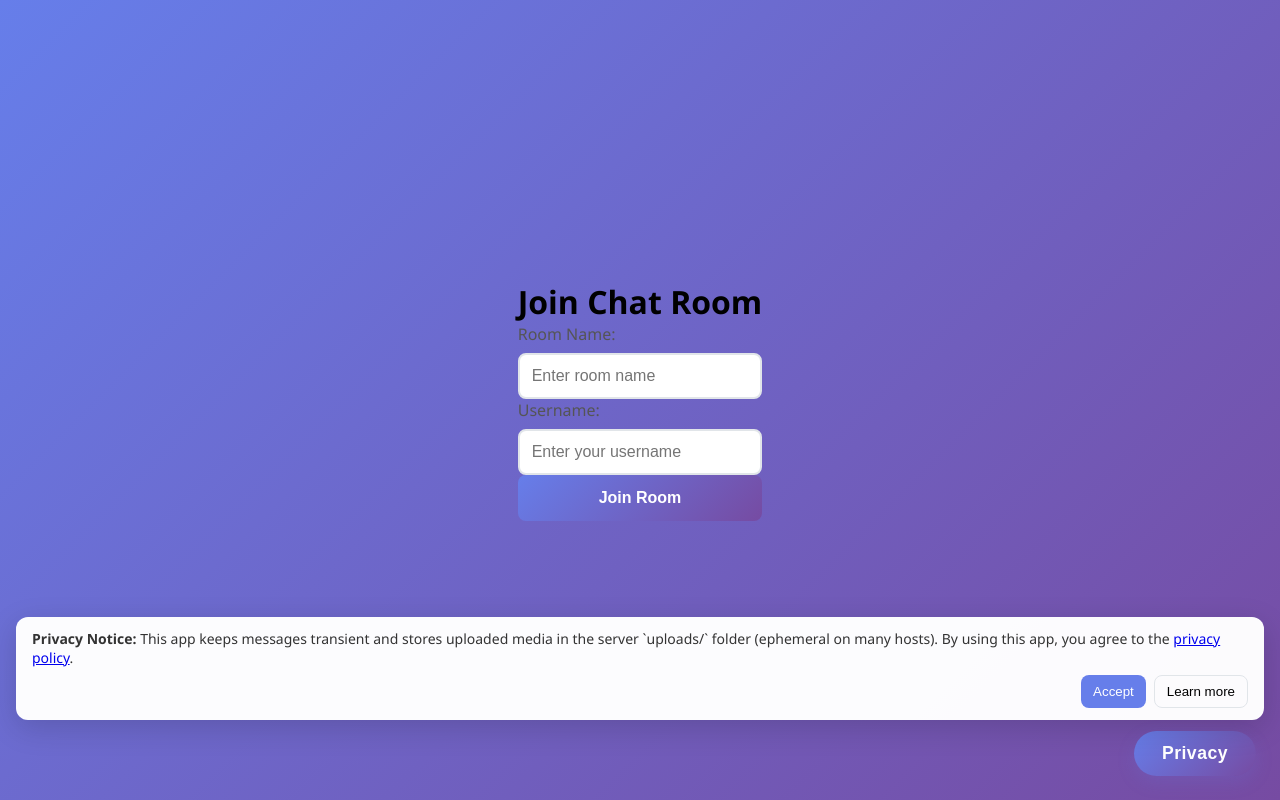
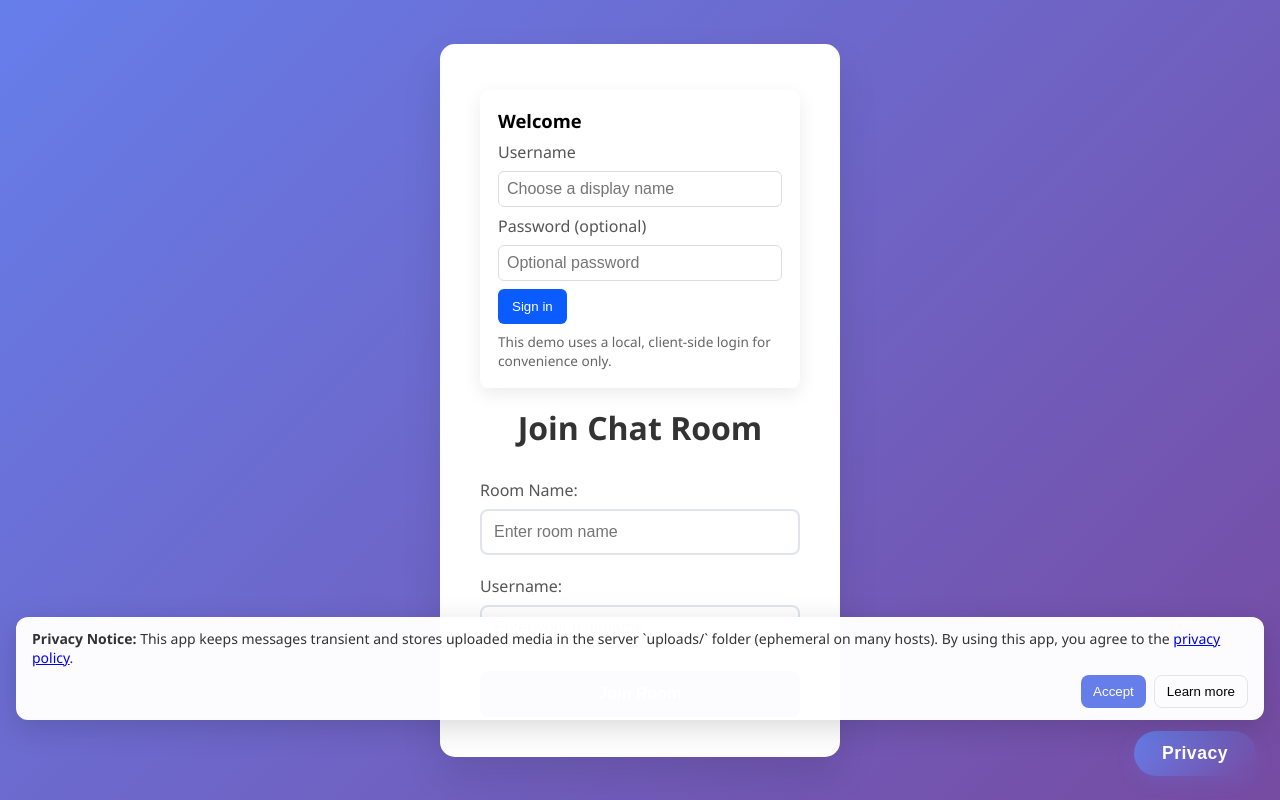
Before and after one commit to ManjusPrasad/REALTIME-CHAT-APP, a FastAPI app: page / in a window 1280 px wide. Run offline with FastAPI, Linux system fonts and the light colour scheme.

Commit message:
Revert "Remove client-side login UI and related JS/CSS"
This reverts commit 4a6d11e9445671584f2f7173f1199d04d774318f.

```diff
--- a/static/app.js
+++ b/static/app.js
@@ -17,6 +17,12 @@ class ChatApp {
         this.roomNameInput = document.getElementById('room-name');
         this.usernameInput = document.getElementById('username');
         this.joinBtn = document.getElementById('join-btn');
+        // Login elements
+        this.loginPanel = document.getElementById('login-panel');
+        this.loginForm = document.getElementById('login-form');
+        this.loginUsername = document.getElementById('login-username');
+        this.loginPassword = document.getElementById('login-password');
+        this.loginBtn = document.getElementById('login-btn');
 
         // Chat container elements
         this.chatContainer = document.getElementById('chat-container');
@@ -38,7 +44,33 @@ class ChatApp {
             this.fileInput.addEventListener('change', (e) => this.handleFileUpload(e));
         }
 
-        // no client-side login; keep join form as the entry point
+        // Pre-fill username from client-side login if available
+        const storedUser = localStorage.getItem('chatUser');
+        if (storedUser) {
+            try {
+                const parsed = JSON.parse(storedUser);
+                if (parsed && parsed.username) {
+                    this.usernameInput.value = parsed.username;
+                    // Hide login panel if exists
+                    if (this.loginPanel) this.loginPanel.style.display = 'none';
+                }
+            } catch (e) {}
+        }
+    }
+
+    handleLoginSubmit(e) {
+        e.preventDefault();
+        const username = this.loginUsername.value.trim();
+        if (!username) return alert('Please enter a username');
+        // Save locally (this is a demo; no server-side auth)
+        const payload = { username };
+        localStorage.setItem('chatUser', JSON.stringify(payload));
+        // Hide login and prefill join username
+        if (this.loginPanel) this.loginPanel.style.display = 'none';
+        this.usernameInput.value = username;
+        this.currentUsername = username;
+        // focus on room input
+        this.roomNameInput.focus();
     }
         async handleFileUpload(e) {
             const file = e.target.files[0];
@@ -81,7 +113,10 @@ class ChatApp {
             this.joinRoom();
         });
 
-        // no login form events (login removed)
+        // Login form submission (if present)
+        if (this.loginForm) {
+            this.loginForm.addEventListener('submit', (e) => this.handleLoginSubmit(e));
+        }
 
         // Message form submission
         this.messageForm.addEventListener('submit', (e) => {
--- a/static/styles.css
+++ b/static/styles.css
@@ -15,6 +15,20 @@ body {
 }
 
 /* Landing Panel Styles */
+.landing-panel {
+    background: white;
+    border-radius: 15px;
+    box-shadow: 0 20px 40px rgba(0, 0, 0, 0.1);
+    padding: 40px;
+    max-width: 400px;
+    width: 90%;
+}
+
+.landing-content h1 {
+    text-align: center;
+    color: #333;
+    margin-bottom: 30px;
+    font-size: 2rem;
 }
 
 .form-group {
--- a/templates/index.html
+++ b/templates/index.html
@@ -10,6 +10,23 @@
     <!-- Landing Panel (visible initially, hidden once connected) -->
     <div id="landing-panel" class="landing-panel">
         <div class="landing-content">
+            <!-- Login first: if not logged in, user fills this; otherwise join form is shown -->
+            <div id="login-panel" class="login-panel">
+                <h2>Welcome</h2>
+                <form id="login-form" class="login-form">
+                    <div class="form-group">
+                        <label for="login-username">Username</label>
+                        <input type="text" id="login-username" name="login-username" placeholder="Choose a display name" required />
+                    </div>
+                    <div class="form-group">
+                        <label for="login-password">Password (optional)</label>
+                        <input type="password" id="login-password" name="login-password" placeholder="Optional password" />
+                    </div>
+                    <button type="submit" id="login-btn">Sign in</button>
+                </form>
+                <div class="login-note">This demo uses a local, client-side login for convenience only.</div>
+            </div>
+
             <h1>Join Chat Room</h1>
             <form id="join-form" class="join-form">
                 <div class="form-group">
```
